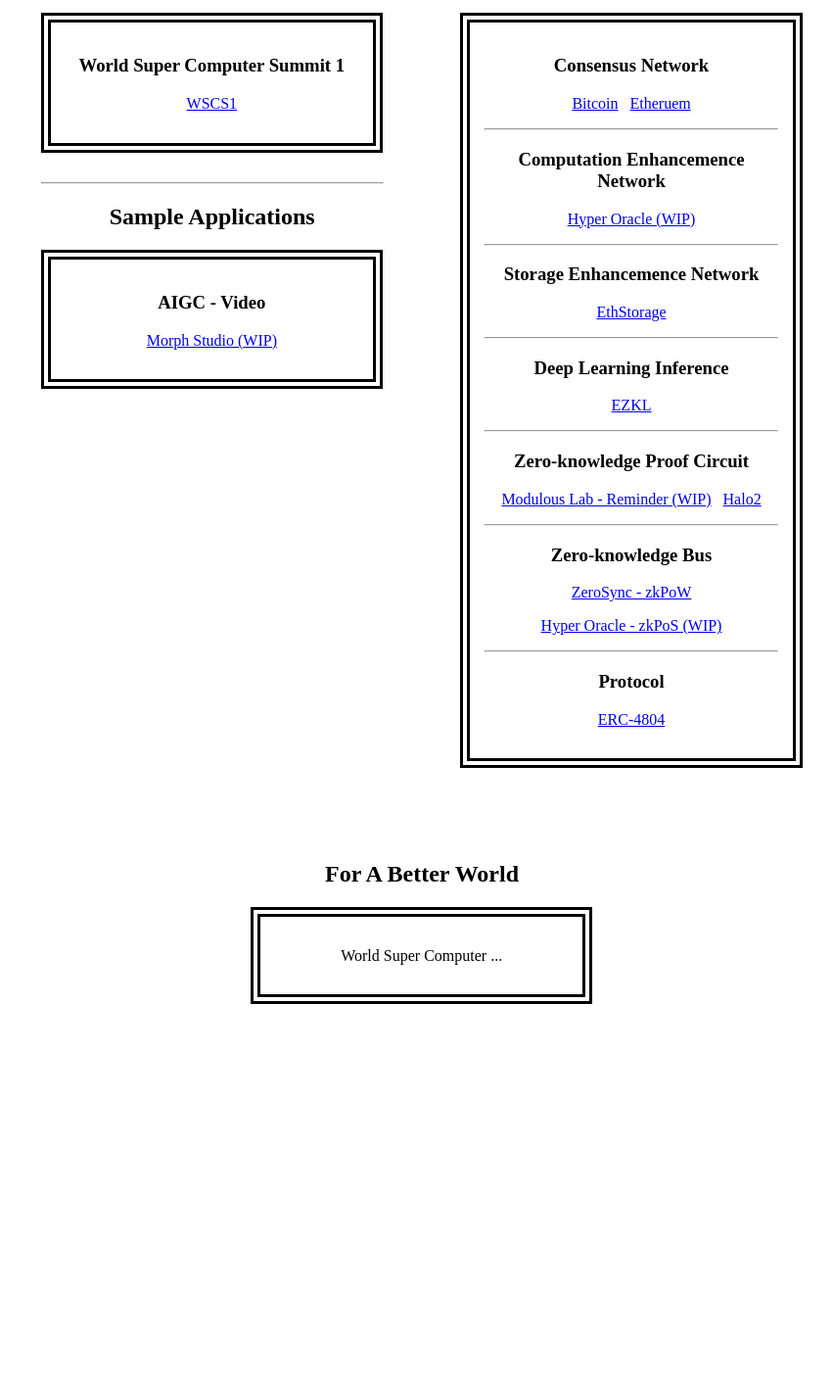
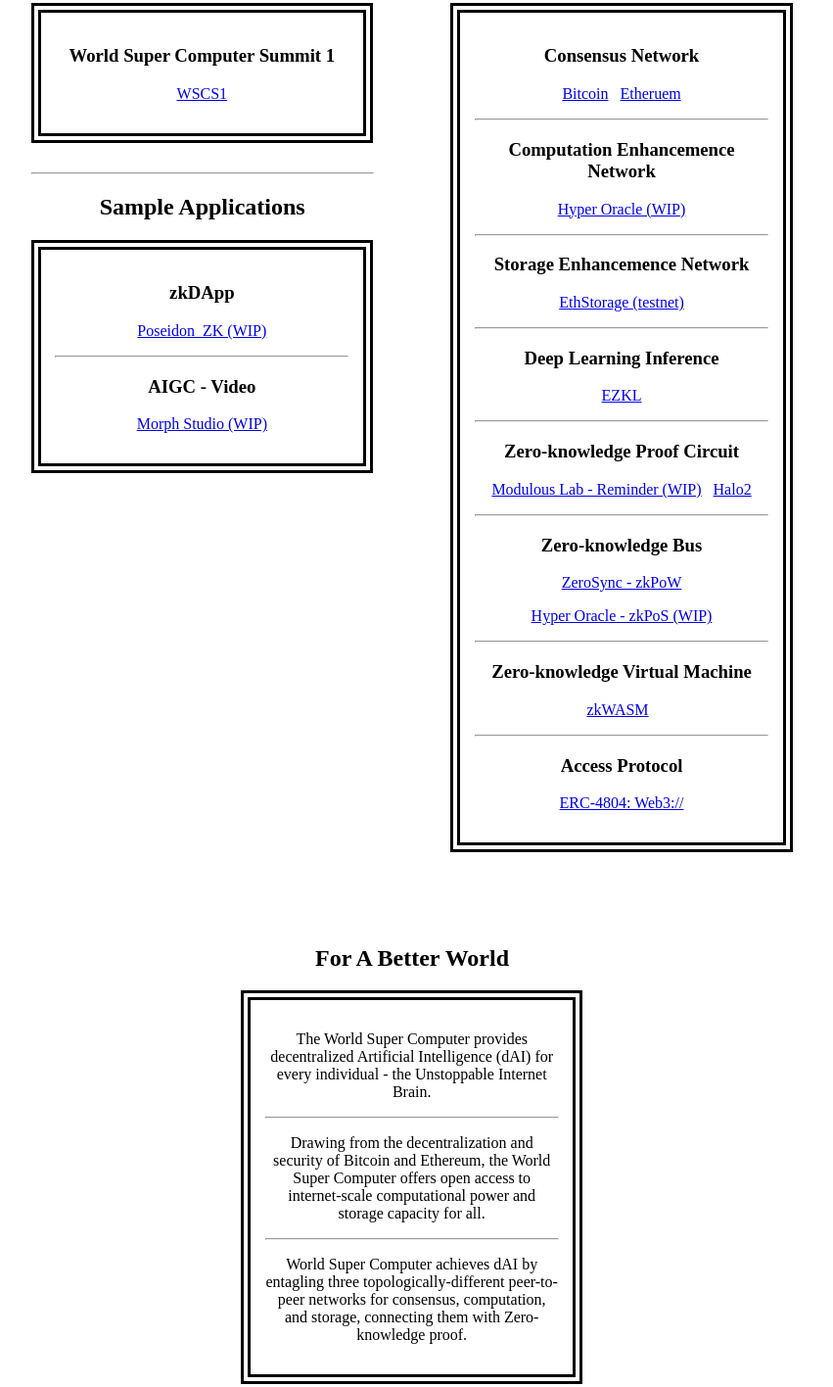
Before and after one commit to World-Super-Computer/WorldSupercomputer, a plain HTML site: page index.html in a window 1280 px wide. Shown: the part 218-1634 px from the top of the page at 98% size, without its empty margins (239-1090 px from the left). Before the commit the page ends 1345 px from the top, so only its background shows below. Drawn offline with Linux system fonts and the light colour scheme.

Commit message:
Update index.html

```diff
--- a/index.html
+++ b/index.html
@@ -23,7 +23,7 @@
 </head>
 
   <body>
-    <div style="margin: auto; width: 100%;text-align: center;padding: 10px;">
+    <div style="margin: auto; width: 100%; text-align: center; padding: 10px;">
     <header>
         <h1>World Super Computer
             <span style="font-size: 20px;">
@@ -33,7 +33,7 @@
         </h1>
     </header>
     </div>
-    <div style="margin: auto; width: 100%;text-align: center;padding: 10px;">
+    <div style="margin: auto; width: 100%; text-align: center;">
         <ul>
             <li>
                 <div style="margin-left:10px;">
@@ -53,7 +53,13 @@
                     Sample Applications
                     </h2>
                 </div>
+
                 <div style="border:10px double rgb(0, 0, 0);margin-top:10px;margin-right:30px;margin-bottom:30px;padding:2ex;width:300px;">
+                    <section>
+                        <h3>zkDApp</h3>
+                        <p><a href="https://twitter.com/Poseidon_ZK" target="_blank">Poseidon_ZK (WIP)</a></p>
+                        <hr>
+                    </section>
                     <section>
                         <h3>AIGC - Video</h3>
                         <p><a href="https://www.morphstudio.xyz/" target="_blank">Morph Studio (WIP)</a></p>
@@ -84,7 +90,7 @@
                 </section>
                 <section>
                     <h3> Storage Enhancemence Network </h3>
-                    <p> <a href="https://eth-store.w3eth.io/" target="_blank">EthStorage</a></p>
+                    <p> <a href="https://eth-store.w3eth.io/" target="_blank">EthStorage (testnet)</a></p>
                     <hr>
                 </section>
                 <section>
@@ -107,8 +113,15 @@
                 <hr>
                 </section>
                 <section>
-                    <h3>Protocol </h3>
-                    <p><a href="https://eips.ethereum.org/EIPS/eip-4804" target="_blank">ERC-4804</a></p>
+                    <h3>Zero-knowledge Virtual Machine</h3>
+                    <p>
+                        <a href="https://github.com/DelphinusLab/zkWasm" target="_blank"> zkWASM</a>&nbsp;&nbsp;
+                        <!-- <a href="https://github.com/risc0/risc0" target="_blank"> RISC0</a></p> -->
+                <hr>
+                </section>
+                <section>
+                    <h3>Access Protocol</h3>
+                    <p><a href="https://eips.ethereum.org/EIPS/eip-4804" target="_blank">ERC-4804: Web3://</a></p>
                 </section>
                 </div>
             </li>
@@ -121,7 +134,12 @@
                 </div>
                 <div style="border:10px double rgb(0, 0, 0);margin-top:10px;margin-right:30px;margin-bottom:30px;padding:2ex;width:300px;">
                     <section>
-                        <p>World Super Computer ...</p>
+                        <p>The World Super Computer provides decentralized Artificial Intelligence (dAI) for every individual - the Unstoppable Internet Brain.</p>
+                        <hr>
+                        <p>Drawing from the decentralization and security of Bitcoin and Ethereum, the World Super Computer offers open access to internet-scale computational power and storage capacity for all.</p>
+                        <hr>
+                        <p>World Super Computer achieves dAI by entagling three topologically-different peer-to-peer networks for consensus, computation, and storage, connecting them with Zero-knowledge proof.
+                        </p>
                     </section>
                 </div>
             </li>
```
